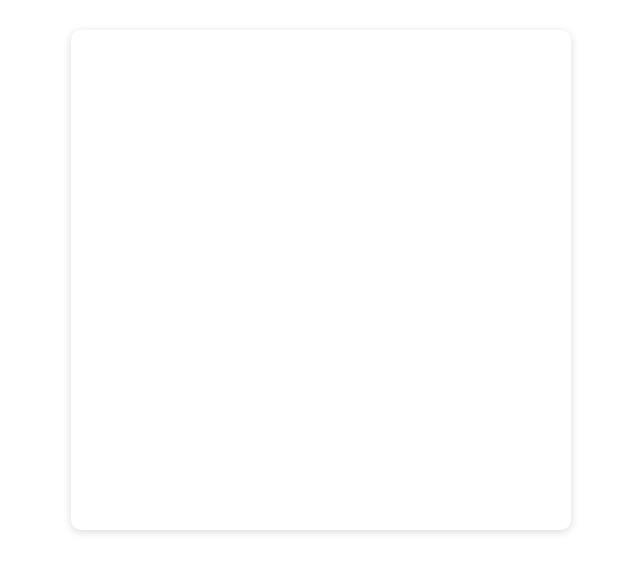
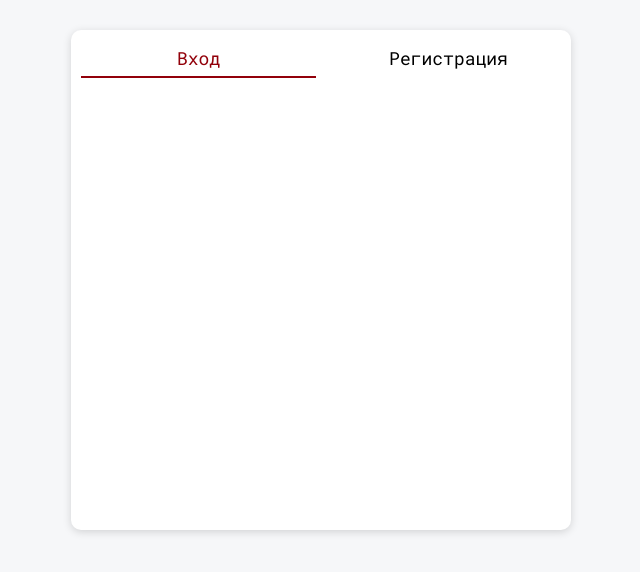
Before and after one commit to krllssrgv/meetings-manager, a React (Vite) app: page /auth/login in a window 1280 px wide. Shown: the top 572 px of the page, without its empty margins (319-959 px from the left). Built offline with nearby package versions, Linux system fonts and the light colour scheme.

Commit message:
Добавил шаблон страниц авторизации
Глобальные переменные CSS теперь импортируются из shared
Свитчер страниц авторизации

```diff
--- a/src/app/App.scss
+++ b/src/app/App.scss
@@ -14,12 +14,18 @@
 }
 
 
+#root {
+    width: 100%;
+    min-height: 100vh;
+    background-color: #f6f7f9;
+}
+
+
 * {
     margin: 0;
     padding: 0;
     box-sizing: border-box;
     font-family: 'RobotoMono';
     font-weight: normal;
+    background-color: #fff;
 }
-
-// #92000A
--- a/src/pages/auth/AuthLayout/ui/AuthLayout.module.scss
+++ b/src/pages/auth/AuthLayout/ui/AuthLayout.module.scss
@@ -2,7 +2,34 @@
     width: 500px;
     height: 500px;
     padding: 10px;
-    margin: 30px auto 0;
+    margin: 0 auto;
     border-radius: 10px;
     box-shadow: 0px 2px 8px rgba(0, 0, 0, 0.15);
+    transform: translateY(30px);
 }
+
+
+.switcher {
+    display: grid;
+    grid-template-columns: repeat(2, 1fr);
+    gap: 15px;
+    margin-bottom: 30px;
+}
+
+
+.link {
+    display: block;
+    width: 235px;
+    border-bottom: 2px solid #fff;
+    text-decoration: none;
+    color: #000;
+    font-size: 18px;
+    user-select: none;
+    line-height: 36px;
+    text-align: center;
+
+    &_active {
+        color: $main-color;
+        border-bottom-color: $main-color;
+    }
+}
--- a/src/pages/auth/AuthLayout/ui/AuthLayout.tsx
+++ b/src/pages/auth/AuthLayout/ui/AuthLayout.tsx
@@ -1,9 +1,29 @@
+import { Outlet, useLocation, Link } from 'react-router-dom';
+import classNames from 'classnames';
+import { APP_ROUTES } from '@shared';
 import styles from './AuthLayout.module.scss';
 
+
 export const AuthLayout = () => {
+    const location = useLocation();
+
     return (
         <section className={styles.auth_window}>
-
+            <div className={styles.switcher}>
+                <Link
+                    to={APP_ROUTES.login}
+                    className={classNames(styles.link, (location.pathname === APP_ROUTES.login ? styles.link_active : null))}
+                >
+                    Вход
+                </Link>
+                <Link
+                    to={APP_ROUTES.register}
+                    className={classNames(styles.link, (location.pathname === APP_ROUTES.register ? styles.link_active : null))}
+                >
+                    Регистрация
+                </Link>
+            </div>
+            <Outlet />
         </section>
     );
 }
--- /dev/null
+++ b/src/shared/consts/appRoutes.ts
@@ -0,0 +1,4 @@
+export const APP_ROUTES = {
+    login: '/auth/login',
+    register: '/auth/register'
+}
--- /dev/null
+++ b/src/shared/consts/variables.scss
@@ -0,0 +1 @@
+$main-color: #92000A;
--- a/src/shared/index.ts
+++ b/src/shared/index.ts
@@ -3,3 +3,4 @@ export { useAppDispatch, useAppSelector } from './store/index';
 
 // Consts
 export { API_URL } from './consts/url';
+export { APP_ROUTES } from './consts/appRoutes'
--- a/vite.config.ts
+++ b/vite.config.ts
@@ -15,4 +15,11 @@ export default defineConfig({
             '@shared': path.resolve(__dirname, './src/shared/index'),
         },
     },
+    css: {
+        preprocessorOptions: {
+            scss: {
+                additionalData: `@use "src/shared/consts/variables.scss" as *;`
+            },
+        },
+    }
 });
```
